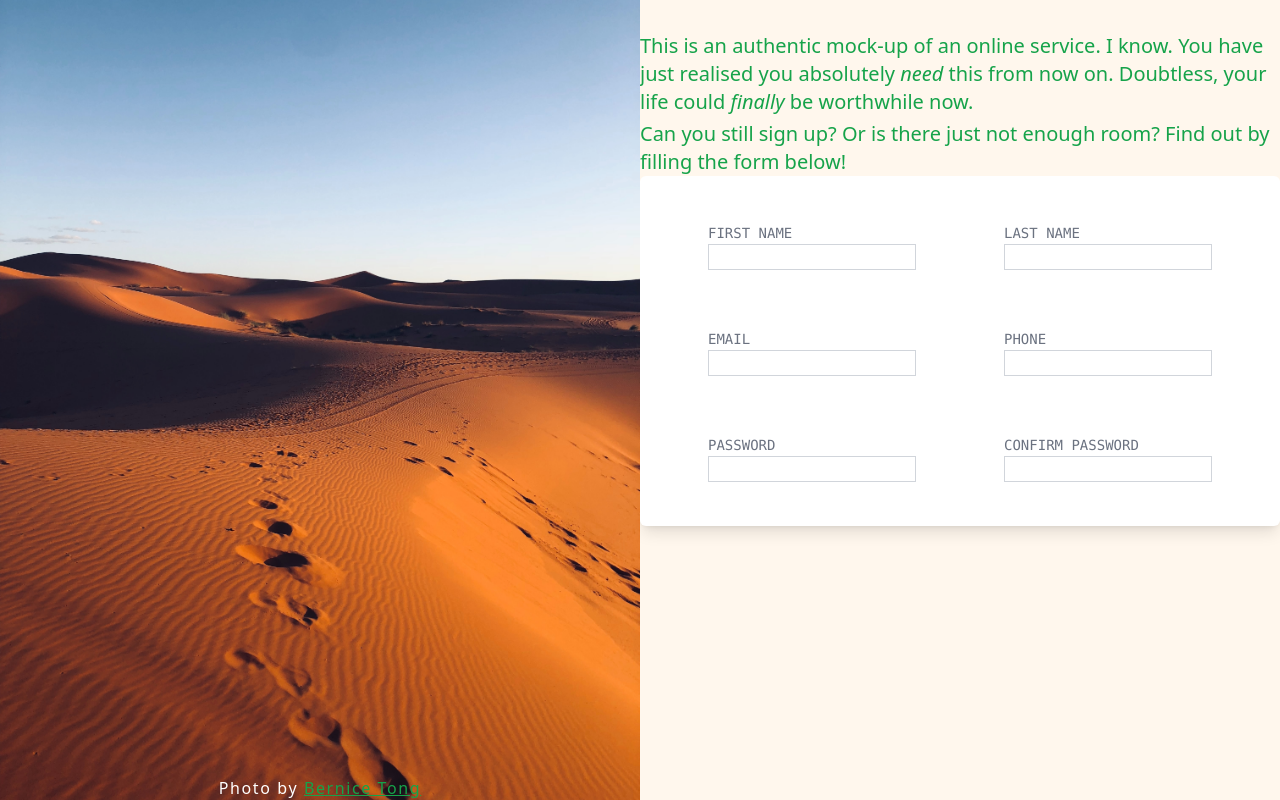
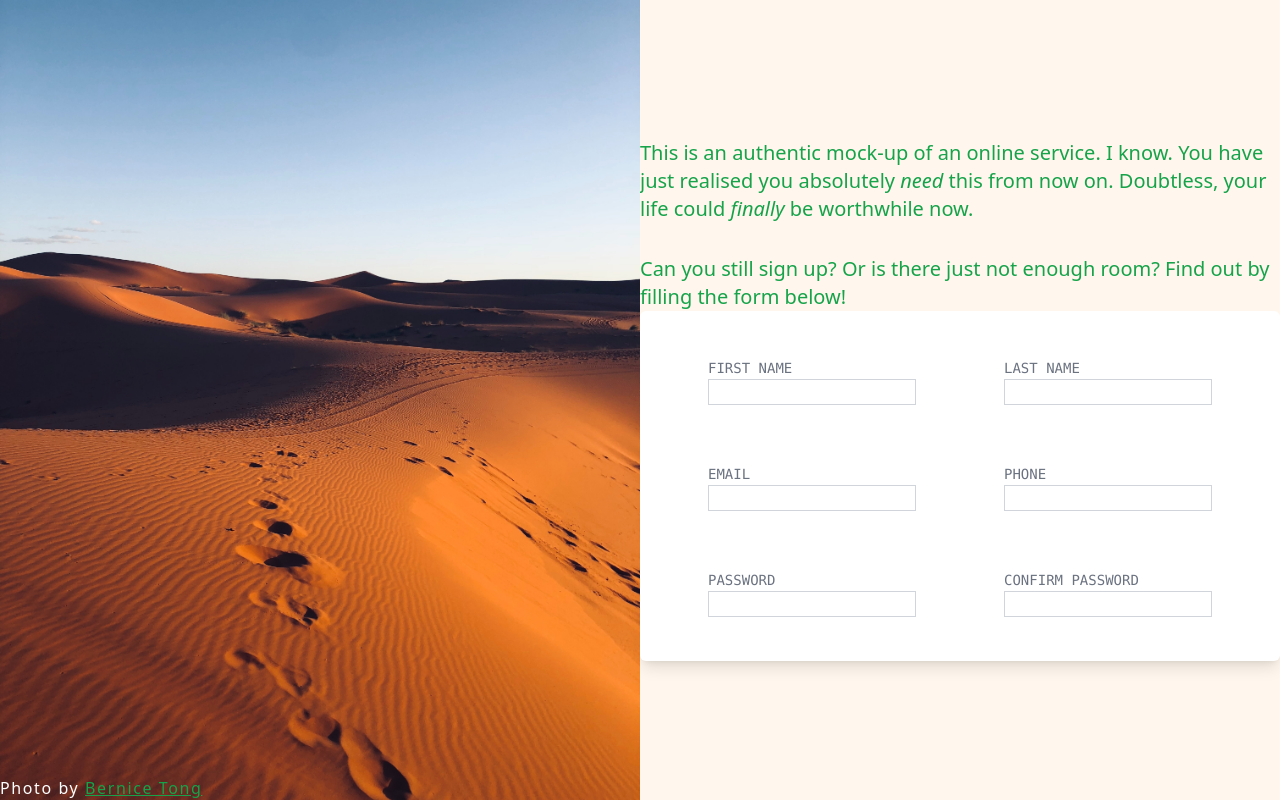
Before and after one commit to Rxthew/signupform, a website: page index.html in a window 1280 px wide. Drawn offline with Linux system fonts and the light colour scheme.

Commit message:
Further updates re: pre-form message

```diff
--- a/index.html
+++ b/index.html
@@ -9,17 +9,17 @@
 </head>
 <body class="h-full">
     <div class="min-h-full flex flex-wrap lg:flex-nowrap">
-        <div id="imgcontainer" class="relative flex justify-center max-w-screen max-h-screen">
+        <div id="imgcontainer" class="relative flex max-w-screen max-h-screen">
             <img src="./tong-desert-footsteps.jpg" alt="tong-desert-footsteps" class="object-cover min-w-full max-h-full">
             <span class="absolute bottom-0 text-white tracking-widest">Photo by <a href="https://unsplash.com/@bernicehtong" class="text-green-600 underline">Bernice Tong</a></span>
         </div>
-        <div id=formcontainer class="">
-            <div class="flex flex-col justify-end overflow-y-scroll text-green-600 md:text-xl pt-8">
+        <div id=formcontainer class="flex flex-col justify-center">
+            <div class="flex flex-col justify-end text-green-600 md:text-xl">
                 <p>This is an authentic mock-up of an online service. I know. You have just
                     realised you absolutely <em>need</em> this from now on. Doubtless, your
                     life could <em>finally</em> be worthwhile now.
                 </p>
-                <p class="mt-1">Can you still sign up? Or is there just not enough room?
+                <p class="pt-8">Can you still sign up? Or is there just not enough room?
                     Find out by filling the form below!</p>
             </div>
             <form action="#" class="m0 p0 min-w-[50vw] max-h-fit">
```
